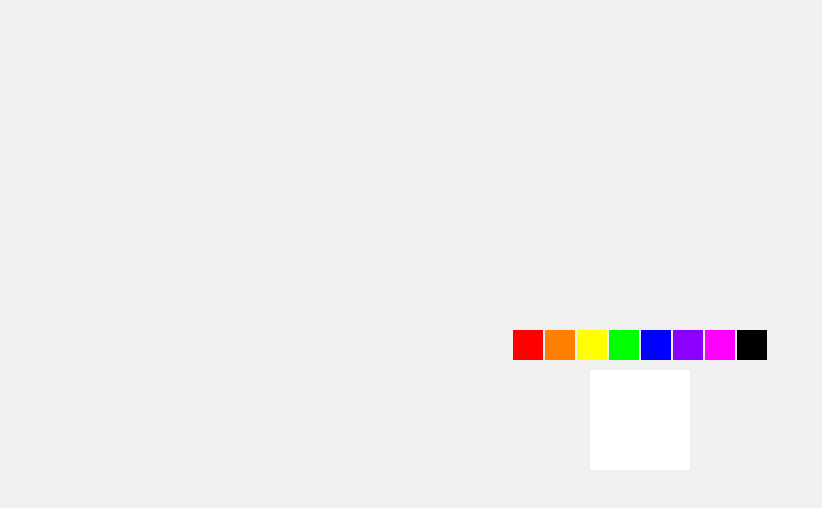
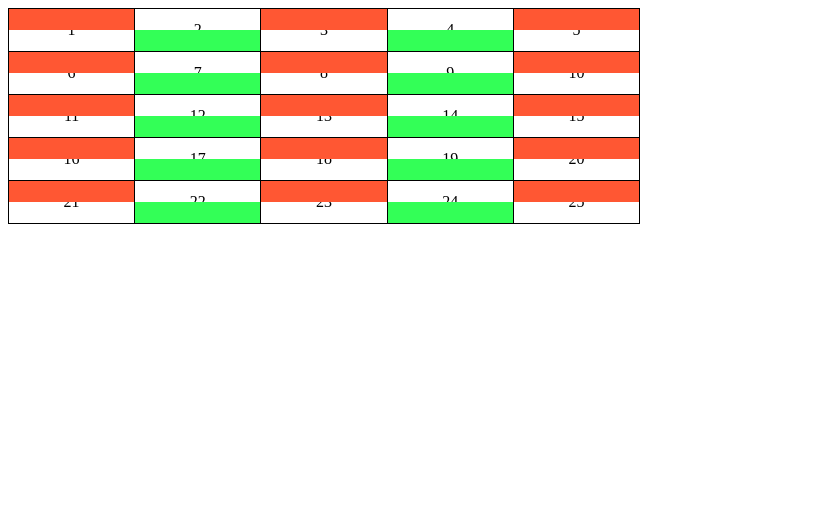
Before and after one commit to ImxYJL/compact-com, a website: page test.html in a window 1280 px wide. Shown: the whole page, without its empty margins (0-822 px from the left). Drawn offline with Linux system fonts and the light colour scheme.

Commit message:
timetable.js: attach timetable info demo

```diff
--- a/test.html
+++ b/test.html
@@ -1,79 +1,92 @@
 <!doctype html>
-<html lang="en">
+<html>
     <head>
-        <meta charset="UTF-8" />
-        <meta name="viewport" content="width=device-width, initial-scale=1.0" />
-        <title>색상 선택기</title>
         <style>
-            body {
-                display: flex;
-                justify-content: center;
-                align-items: center;
-                height: 100vh;
-                margin: 0;
-                background-color: #f0f0f0;
+            table {
+                border-collapse: collapse;
+                width: 50%;
             }
 
-            .color-picker {
-                display: flex;
-                flex-direction: column;
-                align-items: center;
+            table,
+            th,
+            td {
+                border: 1px solid black;
             }
 
-            .color-grid {
-                display: grid;
-                grid-template-columns: repeat(
-                    8,
-                    30px
-                ); /* 8x8 그리드, 그리드 크기 조절 가능 */
-                gap: 2px;
-                margin-bottom: 10px;
+            th,
+            td {
+                height: 40px; /* 셀의 높이를 설정합니다. */
+                text-align: center;
             }
 
-            .color {
-                width: 30px;
-                height: 30px;
-                cursor: pointer;
+            /* 홀수 번째 세로줄의 셀 내부의 반만 칠합니다. */
+            tr td:nth-child(odd) {
+                position: relative;
             }
 
-            .selected-color {
-                width: 100px;
-                height: 100px;
-                background-color: #fff; /* 초기 선택된 색상 (흰색) */
+            tr td:nth-child(odd)::before {
+                content: '';
+                position: absolute;
+                top: 0;
+                left: 0;
+                width: 100%;
+                height: 50%; /* 셀 높이의 반만 칠합니다. */
+                background-color: #ff5733; /* 원하는 배경색으로 변경하세요. */
+            }
+
+            /* 짝수 번째 세로줄의 셀 내부의 반만 칠합니다. */
+            tr td:nth-child(even) {
+                position: relative;
+            }
+
+            tr td:nth-child(even)::before {
+                content: '';
+                position: absolute;
+                top: 50%; /* 아래 반만 칠하기 위해 top 값을 조정합니다. */
+                left: 0;
+                width: 100%;
+                height: 50%; /* 셀 높이의 반만 칠합니다. */
+                background-color: #33ff57; /* 원하는 배경색으로 변경하세요. */
             }
         </style>
     </head>
     <body>
-        <div class="color-picker">
-            <div class="color-grid"></div>
-            <div class="selected-color"></div>
-        </div>
-        <script>
-            const colorGrid = document.querySelector('.color-grid');
-            const selectedColor = document.querySelector('.selected-color');
-
-            const colors = [
-                '#FF0000',
-                '#FF7F00',
-                '#FFFF00',
-                '#00FF00',
-                '#0000FF',
-                '#8B00FF',
-                '#FF00FF',
-                '#000000',
-                // 다른 원하는 색상을 추가할 수 있습니다.
-            ];
-
-            // 색상 그리드 생성
-            colors.forEach((color) => {
-                const colorDiv = document.createElement('div');
-                colorDiv.classList.add('color');
-                colorDiv.style.backgroundColor = color;
-                colorDiv.addEventListener('click', () => {
-                    selectedColor.style.backgroundColor = color;
-                });
-                colorGrid.appendChild(colorDiv);
-            });
-        </script>
+        <table>
+            <tr>
+                <td>1</td>
+                <td>2</td>
+                <td>3</td>
+                <td>4</td>
+                <td>5</td>
+            </tr>
+            <tr>
+                <td>6</td>
+                <td>7</td>
+                <td>8</td>
+                <td>9</td>
+                <td>10</td>
+            </tr>
+            <tr>
+                <td>11</td>
+                <td>12</td>
+                <td>13</td>
+                <td>14</td>
+                <td>15</td>
+            </tr>
+            <tr>
+                <td>16</td>
+                <td>17</td>
+                <td>18</td>
+                <td>19</td>
+                <td>20</td>
+            </tr>
+            <tr>
+                <td>21</td>
+                <td>22</td>
+                <td>23</td>
+                <td>24</td>
+                <td>25</td>
+            </tr>
+        </table>
     </body>
 </html>
```
Also changed, not shown: scripts/component/timetable.js (+57 -55 lines), styles/style.css (+28 -0 lines).
